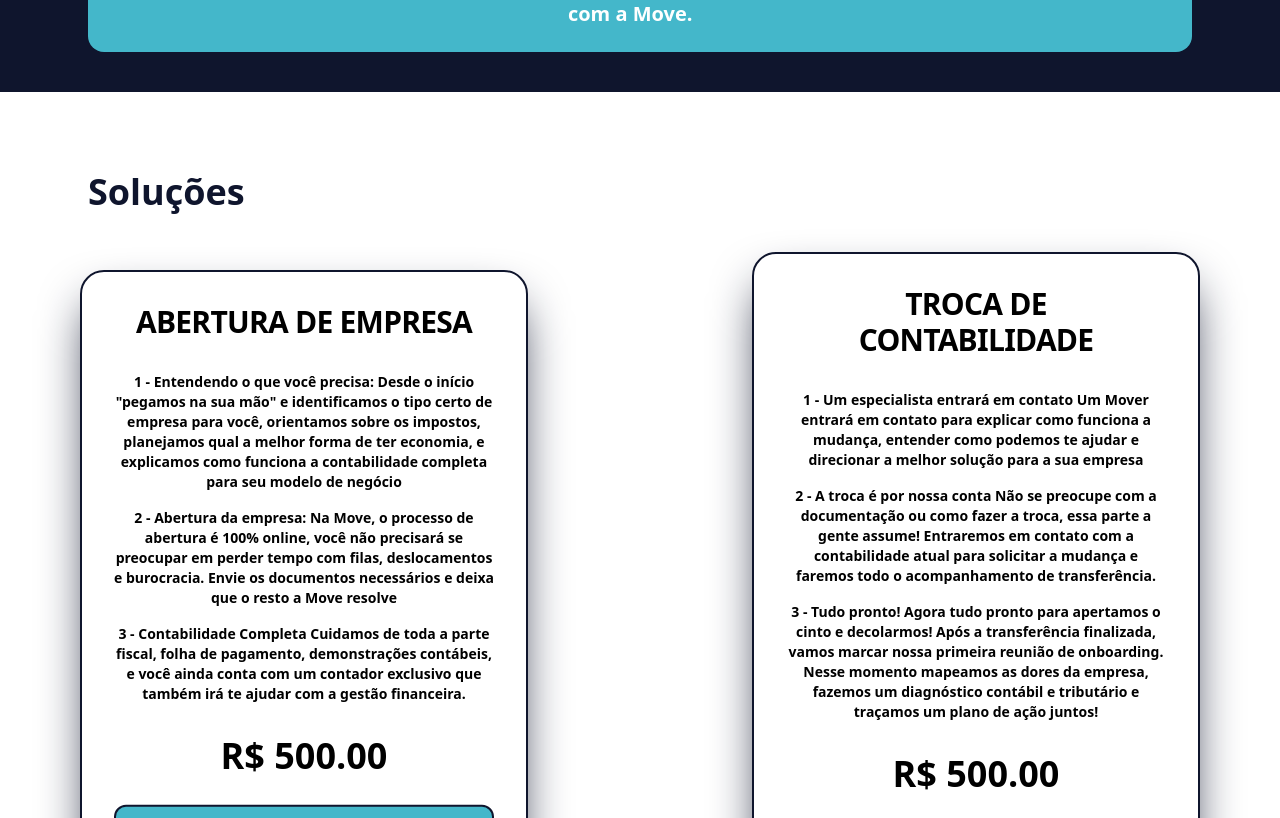
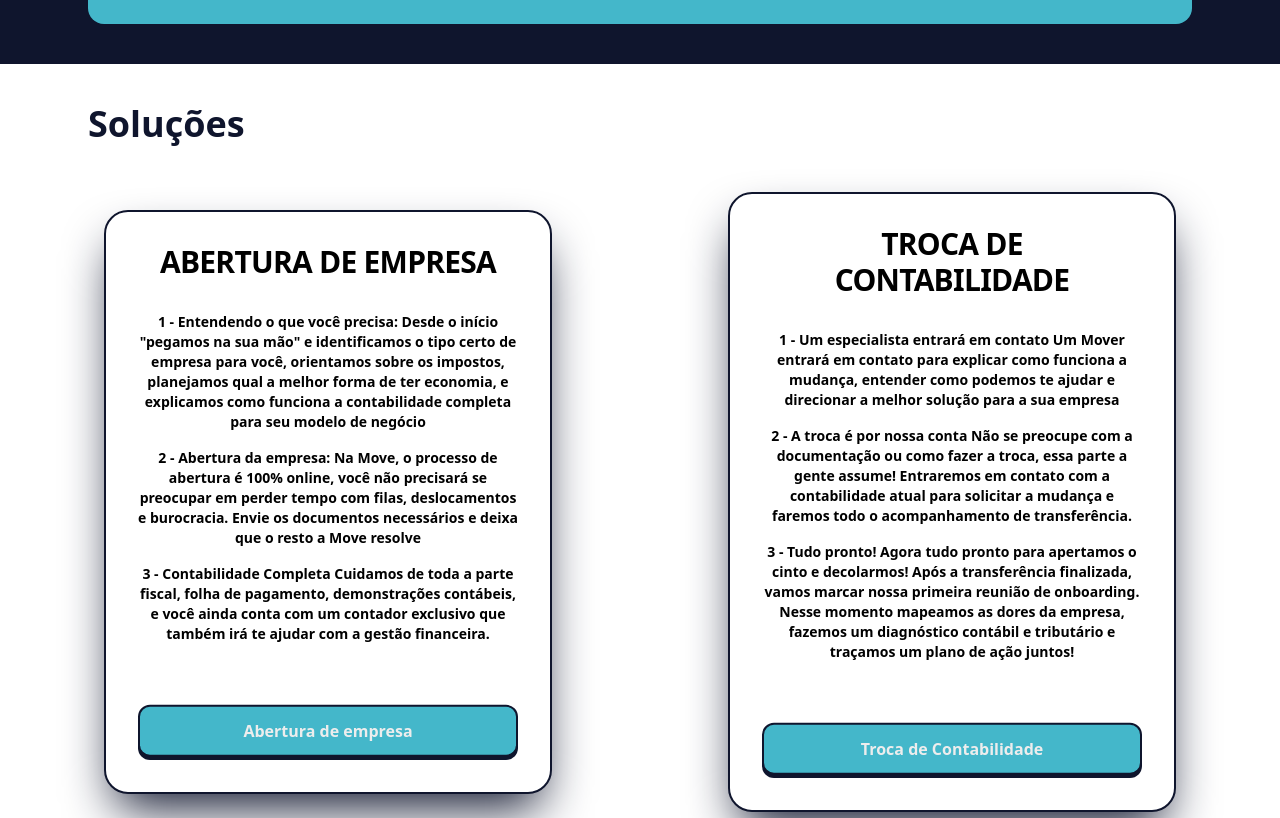
Before and after one commit to PedroNnsM/move-contabildade, a React (Vite) app in the folder my-project/: page / in a window 1280 px wide. Shown: the part 1541-2359 px from the top of the page. Built offline with nearby package versions, Linux system fonts and the light colour scheme.

Commit message:
ajuste nos cards de preco

```diff
--- a/my-project/src/App.jsx
+++ b/my-project/src/App.jsx
@@ -10,17 +10,47 @@
       <Navbar />
       <Header />
       <About />
-      <div className="bg-white dark:bg-gray-900">
+      <div id="solucoes"  className="
+          bg-white
+          flex
+          xl:items-center
+          xl:justify-between
+          xl:max-w-6xl
+          xl:mx-auto
+          max-w-full
+          gap-1
+          ">
         <div className="container px-6 py-8 mx-auto">
-          <div className="max-w-6xl px-6 py-10 mx-auto">
-            <h4 className="mt-2 text-3xl font-semibold text-move-blue-900 capitalize lg:text-4xl ">
+          <div className="
+          flex
+          xl:items-center
+          xl:justify-between
+          xl:max-w-6xl
+          xl:mx-auto
+          max-w-full
+          ">
+            <h4 className="mt-2 text-3xl font-semibold text-move-blue-900 capitalize lg:text-4xl mb ">
               Soluções
             </h4>
           </div>
-          <div id="solucoes" className="flex flex-col items-center justify-center space-y-8 lg:-mx-4 lg:flex-row lg:items-stretch lg:space-y-0  xl:items-center xl:justify-between xl:max-w-6xl xl:mx-auto max-w-full">
+          <div  className="
+          mt-12
+          flex
+          flex-col
+          items-center
+          justify-center
+          lg:-mx-4
+          lg:flex-row
+          lg:items-stretch
+          lg:space-y-0
+          xl:items-center
+          xl:justify-between
+          xl:max-w-6xl
+          xl:mx-auto
+          max-w-full">
             <PriceCards
               servico='Abertura de Empresa'
-              preco='R$ 500.00'
+
               periodo=''
               passo1='1 - Entendendo o que você precisa:
               Desde o início "pegamos na sua mão" e identificamos o tipo certo de empresa para você,
@@ -38,7 +68,7 @@
             />
             <PriceCards
               servico='Troca de Contabilidade'
-              preco='R$ 500.00'
+
               periodo=''
               passo1='1 - Um especialista entrará em contato
               Um Mover entrará em contato para explicar como funciona a mudança, entender como
--- a/my-project/src/components/About/index.jsx
+++ b/my-project/src/components/About/index.jsx
@@ -5,9 +5,9 @@
 
     <main id='sobre' className=" bg-move-blue-900">
       <div className="max-w-6xl px-6 py-10 mx-auto">
-        <p className="text-xl font-medium text-move-blue-500 ">Sobre a MOVE</p>
-        <h5 className="mt-2 text-3xl font-semibold  capitalize lg:text-4xl text-move-white">
-          Quem somos ?
+        <p className="text-xl font-medium text-move-blue-500 "></p>
+        <h5 className="mt-2 text-3xl font-semibold   lg:text-4xl text-move-white">
+        Sobre a MOVE
         </h5>
         <section className="relative z-20 w-full mt-8 md:flex md:items-center xl:mt-12">
           <div className="absolute w-full bg-move-blue-500 -z-10 md:h-96 rounded-2xl" />
```
